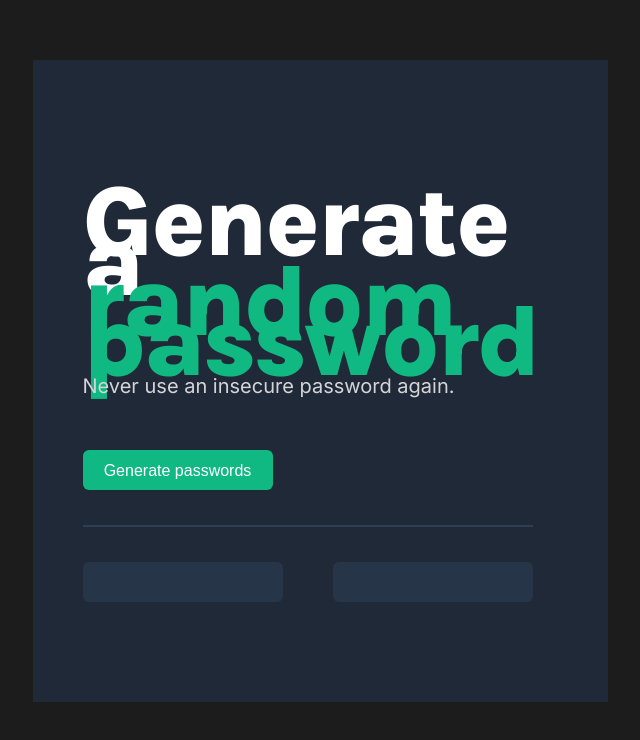
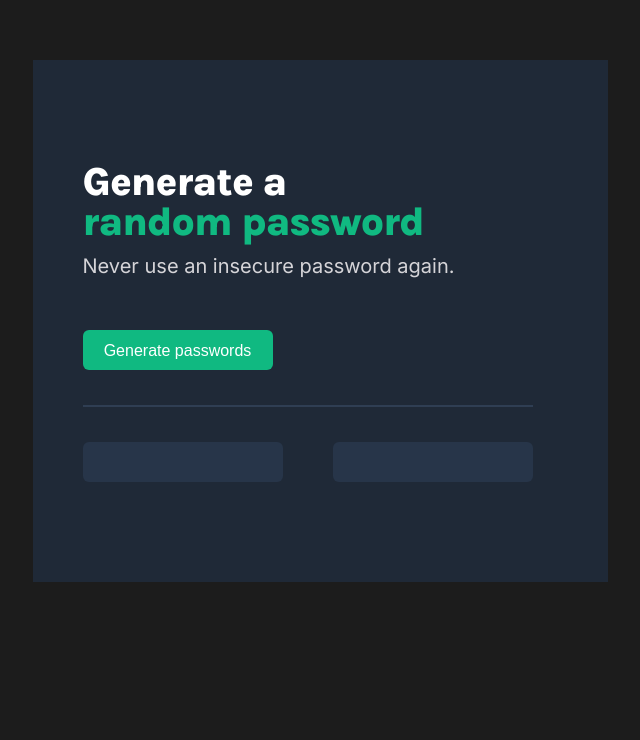
Before and after one commit to dandemereckis/password-generator, a plain HTML site: page index.html in a window 1280 px wide. Shown: the whole page, without its empty margins (320-960 px from the left). Drawn offline with Linux system fonts and the light colour scheme.

Commit message:
Change heading font back to original

```diff
--- a/styles.css
+++ b/styles.css
@@ -17,7 +17,7 @@ body {
 .main-heading {
   color: #fff;
   width: 350px;
-  font-size: 100px;
+  font-size: 40px;
   font-weight: 800;
   line-height: 40px;
   letter-spacing: -0.025em;
```
